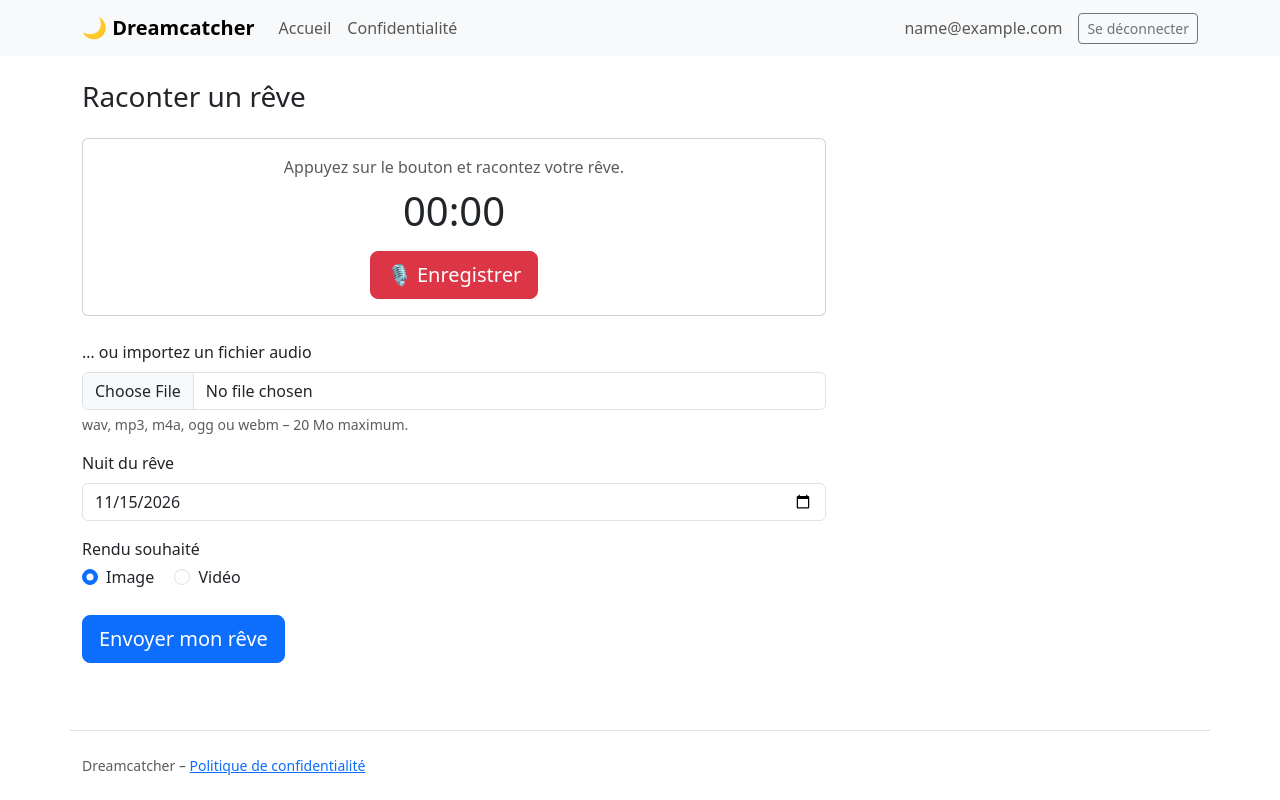
After one commit to LBnst/dreamcatcher, a Django app: page /reves/nouveau/ in a window 1280 px wide. The commit adds this page. Run offline with Django 5.2, Linux system fonts and the light colour scheme; a user stored in the database is signed in; tables that the repository leaves empty hold one stand-in row (values such as "Sample post").

Commit message:
page d'enregistrement (micro/import audio + choix du rendu)

```diff
--- a/config/urls.py
+++ b/config/urls.py
@@ -1,5 +1,7 @@
 """Routes principales du projet Dreamcatcher."""
 
+from django.conf import settings
+from django.conf.urls.static import static
 from django.contrib import admin
 from django.contrib.auth.decorators import login_not_required
 from django.urls import include, path
@@ -21,7 +23,12 @@ urlpatterns = [
     ),
     # applications
     path("comptes/", include("accounts.urls")),
+    path("reves/", include("dreams.urls")),
     # pages admin
     path("admin/", admin.site.urls),
     path("health", views.health, name="health"),
 ]
+
+# dev
+if settings.DEBUG:
+    urlpatterns += static(settings.MEDIA_URL, document_root=settings.MEDIA_ROOT)
--- /dev/null
+++ b/dreams/forms.py
@@ -0,0 +1,75 @@
+"""Formulaire de création d'un rêve."""
+
+from pathlib import Path
+
+from django import forms
+from django.utils import timezone
+
+from .models import Reve
+
+EXTENSIONS_AUDIO = [".wav", ".mp3", ".m4a", ".ogg", ".webm", ".mp4"]
+TAILLE_MAX_AUDIO = 20 * 1024 * 1024  # 20 Mo, largement assez pour quelques minutes de récit
+
+
+class ReveForm(forms.ModelForm):
+    """Récit audio (enregistré ou importé), date du rêve et rendu souhaité."""
+
+    class Meta:
+        model = Reve
+        fields = ["audio", "date_reve", "type_media"]
+        labels = {
+            "audio": "… ou importez un fichier audio",
+            "date_reve": "Nuit du rêve",
+            "type_media": "Rendu souhaité",
+        }
+        widgets = {
+            "audio": forms.FileInput(
+                attrs={"accept": ",".join(EXTENSIONS_AUDIO), "class": "form-control"}
+            ),
+            "date_reve": forms.DateInput(
+                attrs={"type": "date", "class": "form-control"}, format="%Y-%m-%d"
+            ),
+            "type_media": forms.RadioSelect(attrs={"class": "form-check-input"}),
+        }
+
+    def __init__(self, *args, **kwargs):
+        """Rend le récit audio obligatoire.
+
+        Args:
+            *args: Arguments positionnels du formulaire Django.
+            **kwargs: Arguments nommés du formulaire Django.
+        """
+        super().__init__(*args, **kwargs)
+        self.fields["audio"].required = True
+
+    def clean_audio(self):
+        """Vérifie le format et la taille du fichier audio.
+
+        Returns:
+            UploadedFile: Le fichier audio validé.
+
+        Raises:
+            forms.ValidationError: Si le format n'est pas accepté ou si le fichier est trop lourd.
+        """
+        audio = self.cleaned_data["audio"]
+        if Path(audio.name).suffix.lower() not in EXTENSIONS_AUDIO:
+            raise forms.ValidationError(
+                "Format non pris en charge : utilisez un fichier wav, mp3, m4a, ogg ou webm."
+            )
+        if audio.size > TAILLE_MAX_AUDIO:
+            raise forms.ValidationError("Le fichier dépasse la taille maximale de 20 Mo.")
+        return audio
+
+    def clean_date_reve(self):
+        """Refuse une date de rêve dans le futur.
+
+        Returns:
+            date: La date validée.
+
+        Raises:
+            forms.ValidationError: Si la date est postérieure à aujourd'hui.
+        """
+        date_reve = self.cleaned_data["date_reve"]
+        if date_reve > timezone.localdate():
+            raise forms.ValidationError("La date du rêve ne peut pas être dans le futur.")
+        return date_reve
--- a/dreams/models.py
+++ b/dreams/models.py
@@ -11,6 +11,7 @@ class Reve(models.Model):
     Attributes:
         utilisateur: Propriétaire du rêve ; ses rêves sont supprimés avec son compte.
         date_reve: Nuit du rêve, utilisée pour les filtres par date.
+        audio: Récit enregistré, supprimé dès la fin du traitement (RGPD)
         transcription: Texte renvoyé par l'API de transcription.
         emotion: Émotion dominante détectée (filtre par humeur).
         score_emotion: Confiance du modèle de classification, entre 0 et 1.
@@ -42,6 +43,7 @@ class Reve(models.Model):
         settings.AUTH_USER_MODEL, on_delete=models.CASCADE, related_name="reves"
     )
     date_reve = models.DateField("nuit du rêve", default=timezone.localdate)
+    audio = models.FileField(upload_to="audio/%Y/%m/", blank=True)
     transcription = models.TextField(blank=True)
     emotion = models.CharField(max_length=20, choices=Emotion.choices, blank=True)
     score_emotion = models.FloatField(null=True, blank=True)
--- /dev/null
+++ b/dreams/urls.py
@@ -0,0 +1,10 @@
+"""Routes des rêves (préfixe ``/reves/``)."""
+
+from django.urls import path
+
+from . import views
+
+urlpatterns = [
+    path("nouveau/", views.nouveau_reve, name="nouveau_reve"),
+    path("<int:pk>/", views.detail_reve, name="detail_reve"),
+]
--- /dev/null
+++ b/dreams/views.py
@@ -0,0 +1,43 @@
+"""Vues des rêves : création et consultation."""
+
+from django.contrib import messages
+from django.shortcuts import get_object_or_404, redirect, render
+
+from accounts.decorators import consentement_requis
+
+from .forms import ReveForm
+from .models import Reve
+
+
+@consentement_requis
+def nouveau_reve(request):
+    """Affiche l'enregistreur et crée le rêve à partir du récit audio envoyé.
+
+    Args:
+        request: Requête HTTP reçue.
+
+    Returns:
+        HttpResponse: Le formulaire, ou une redirection vers le rêve créé.
+    """
+    form = ReveForm(request.POST or None, request.FILES or None)
+    if request.method == "POST" and form.is_valid():
+        reve = form.save(commit=False)
+        reve.utilisateur = request.user
+        reve.save()
+        messages.success(request, "Votre rêve a bien été enregistré.")
+        return redirect("detail_reve", pk=reve.pk)
+    return render(request, "dreams/nouveau.html", {"form": form})
+
+
+def detail_reve(request, pk):
+    """Affiche un rêve, uniquement à son propriétaire.
+
+    Args:
+        request: Requête HTTP reçue.
+        pk: Identifiant du rêve.
+
+    Returns:
+        HttpResponse: La fiche du rêve (erreur 404 si le rêve appartient à un autre utilisateur).
+    """
+    reve = get_object_or_404(Reve, pk=pk, utilisateur=request.user)
+    return render(request, "dreams/detail.html", {"reve": reve})
--- /dev/null
+++ b/static/js/enregistreur.js
@@ -0,0 +1,88 @@
+// Enregistreur audio : capte le micro avec MediaRecorder, puis place le fichier
+// obtenu dans le champ "audio" du formulaire, exactement comme un import classique.
+(() => {
+  const champAudio = document.getElementById("id_audio");
+  const statut = document.getElementById("enr-statut");
+  const chrono = document.getElementById("enr-chrono");
+  const boutonDemarrer = document.getElementById("enr-demarrer");
+  const boutonArreter = document.getElementById("enr-arreter");
+  const apercu = document.getElementById("enr-apercu");
+  const lecteur = document.getElementById("enr-lecteur");
+  const boutonRecommencer = document.getElementById("enr-recommencer");
+  const MESSAGE_INITIAL = statut.textContent;
+
+  // Navigateur trop ancien, ou page non sécurisée (le micro exige HTTPS ou localhost).
+  if (!navigator.mediaDevices || !window.MediaRecorder) {
+    statut.textContent = "Enregistrement impossible sur ce navigateur : importez un fichier audio.";
+    boutonDemarrer.disabled = true;
+    return;
+  }
+
+  let enregistreur;
+  let morceaux = [];
+  let debut;
+  let minuterie;
+
+  function afficherChrono() {
+    const secondes = Math.floor((Date.now() - debut) / 1000);
+    const mm = String(Math.floor(secondes / 60)).padStart(2, "0");
+    const ss = String(secondes % 60).padStart(2, "0");
+    chrono.textContent = `${mm}:${ss}`;
+  }
+
+  boutonDemarrer.addEventListener("click", async () => {
+    let flux;
+    try {
+      flux = await navigator.mediaDevices.getUserMedia({ audio: true });
+    } catch {
+      statut.textContent = "Accès au micro refusé : autorisez-le dans votre navigateur ou importez un fichier.";
+      return;
+    }
+
+    morceaux = [];
+    enregistreur = new MediaRecorder(flux);
+    enregistreur.addEventListener("dataavailable", (evenement) => {
+      if (evenement.data.size > 0) morceaux.push(evenement.data);
+    });
+    enregistreur.addEventListener("stop", () => {
+      flux.getTracks().forEach((piste) => piste.stop()); // libère le micro
+      clearInterval(minuterie);
+
+      // Chrome et Firefox produisent du webm, Safari du mp4 (extension .m4a).
+      const type = enregistreur.mimeType || "audio/webm";
+      const extension = type.includes("mp4") ? "m4a" : type.includes("ogg") ? "ogg" : "webm";
+      const blob = new Blob(morceaux, { type });
+      const fichier = new File([blob], `enregistrement.${extension}`, { type });
+
+      const transfert = new DataTransfer();
+      transfert.items.add(fichier);
+      champAudio.files = transfert.files;
+
+      lecteur.src = URL.createObjectURL(blob);
+      apercu.classList.remove("d-none");
+      boutonArreter.classList.add("d-none");
+      statut.textContent = "Réécoutez votre récit, puis envoyez-le ou recommencez.";
+    });
+
+    enregistreur.start();
+    debut = Date.now();
+    afficherChrono();
+    minuterie = setInterval(afficherChrono, 1000);
+    boutonDemarrer.classList.add("d-none");
+    boutonArreter.classList.remove("d-none");
+    apercu.classList.add("d-none");
+    statut.textContent = "Enregistrement en cours…";
+  });
+
+  boutonArreter.addEventListener("click", () => enregistreur.stop());
+
+  boutonRecommencer.addEventListener("click", () => {
+    champAudio.value = "";
+    URL.revokeObjectURL(lecteur.src);
+    lecteur.removeAttribute("src");
+    apercu.classList.add("d-none");
+    boutonDemarrer.classList.remove("d-none");
+    chrono.textContent = "00:00";
+    statut.textContent = MESSAGE_INITIAL;
+  });
+})();
--- a/templates/accueil.html
+++ b/templates/accueil.html
@@ -14,7 +14,7 @@
     {% elif not user.a_consenti %}
       <a href="{% url 'consentement' %}" class="btn btn-light btn-lg">Donner mon consentement</a>
     {% else %}
-      <button class="btn btn-light btn-lg" disabled>🎙️ Raconter un rêve (bientôt)</button>
+            <a href="{% url 'nouveau_reve' %}" class="btn btn-light btn-lg">🎙️ Raconter un rêve</a>
     {% endif %}
   </section>
 
--- /dev/null
+++ b/templates/dreams/nouveau.html
@@ -0,0 +1,56 @@
+{% extends "base.html" %}
+{% load static %}
+
+{% block titre %}Raconter un rêve – Dreamcatcher{% endblock %}
+
+{% block contenu %}
+  <div class="col-lg-8">
+    <h1 class="h3 mb-4">Raconter un rêve</h1>
+
+    <form method="post" enctype="multipart/form-data" novalidate>
+      {% csrf_token %}
+      {{ form.non_field_errors }}
+
+      <div class="card mb-4">
+        <div class="card-body text-center">
+          <p class="text-body-secondary mb-2" id="enr-statut">Appuyez sur le bouton et racontez votre rêve.</p>
+          <p class="display-6 mb-3" id="enr-chrono">00:00</p>
+          <button type="button" class="btn btn-danger btn-lg" id="enr-demarrer">🎙️ Enregistrer</button>
+          <button type="button" class="btn btn-secondary btn-lg d-none" id="enr-arreter">⏹️ Arrêter</button>
+          <div class="d-none mt-3" id="enr-apercu">
+            <audio controls class="w-100 mb-2" id="enr-lecteur"></audio>
+            <button type="button" class="btn btn-outline-secondary" id="enr-recommencer">🔄 Recommencer</button>
+          </div>
+        </div>
+      </div>
+
+      <div class="mb-3">
+        <label class="form-label" for="{{ form.audio.id_for_label }}">{{ form.audio.label }}</label>
+        {{ form.audio }}
+        <div class="form-text">wav, mp3, m4a, ogg ou webm – 20 Mo maximum.</div>
+        {{ form.audio.errors }}
+      </div>
+
+      <div class="mb-3">
+        <label class="form-label" for="{{ form.date_reve.id_for_label }}">{{ form.date_reve.label }}</label>
+        {{ form.date_reve }}
+        {{ form.date_reve.errors }}
+      </div>
+
+      <div class="mb-4">
+        <p class="form-label mb-1">{{ form.type_media.label }}</p>
+        {% for choix in form.type_media %}
+          <div class="form-check form-check-inline">
+            {{ choix.tag }}
+            <label class="form-check-label" for="{{ choix.id_for_label }}">{{ choix.choice_label }}</label>
+          </div>
+        {% endfor %}
+        {{ form.type_media.errors }}
+      </div>
+
+      <button type="submit" class="btn btn-primary btn-lg">Envoyer mon rêve</button>
+    </form>
+  </div>
+
+  <script src="{% static 'js/enregistreur.js' %}"></script>
+{% endblock %}
```
Also changed, not shown: templates/dreams/detail.html (added, +21 -0 lines), tests/conftest.py (added, +7 -0 lines), tests/dreams/test_views.py (added, +139 -0 lines), dreams/migrations/0002_reve_audio.py (added), 1 other file.
